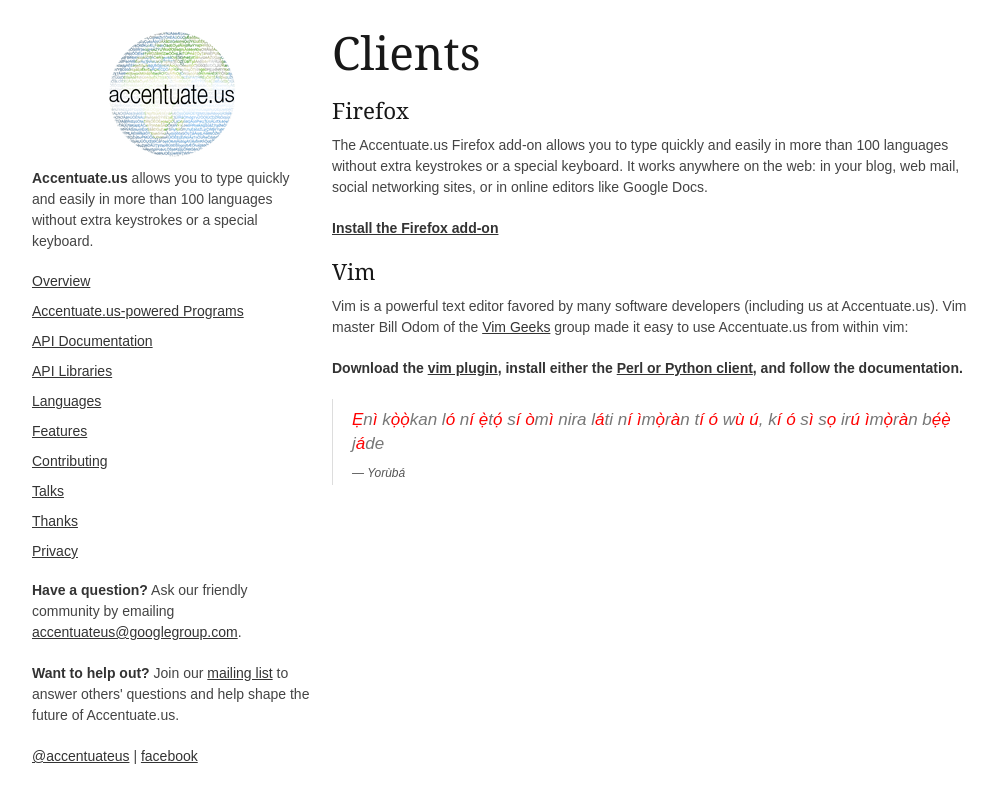
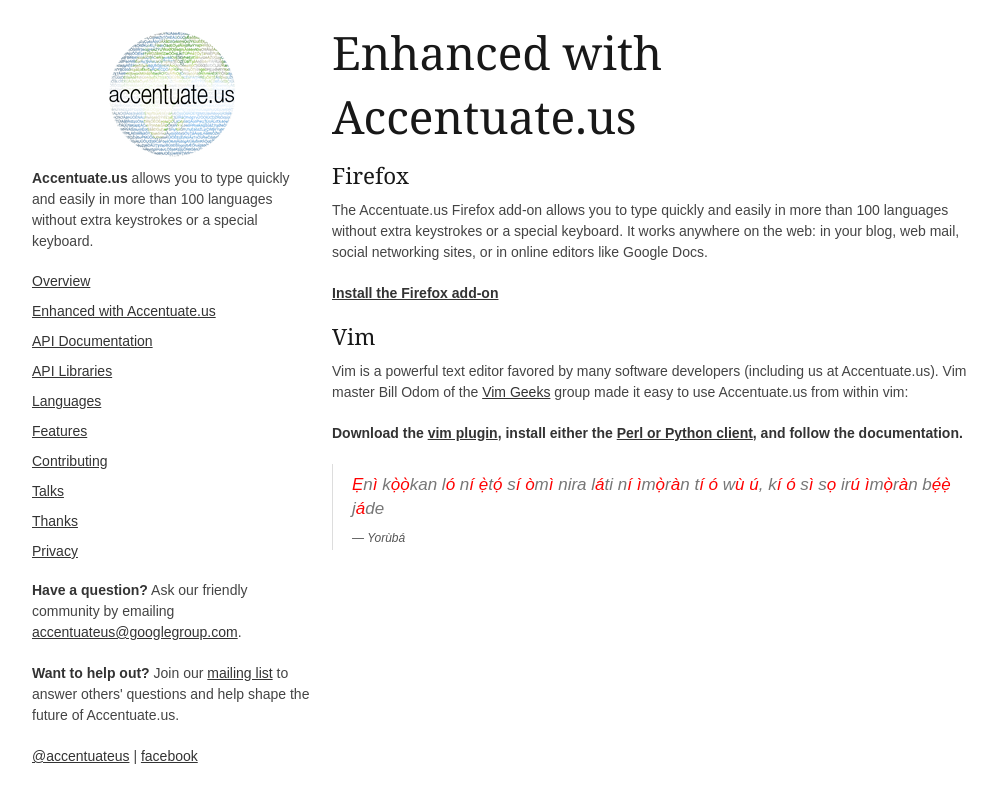
Before and after one commit to michaelschade/accentuateus-site, a Jekyll site: the page built from clients.html, in a window 1280 px wide. Shown: the top 803 px of the page, without its empty margins (138-1135 px from the left). Built offline with Jekyll 4.4.1, drawn with Linux system fonts in a browser that asks for light colours; Markdown is read by kramdown in place of the engine named in the settings.

Commit message:
More wording changes

```diff
--- a/_layouts/default.html
+++ b/_layouts/default.html
@@ -40,7 +40,7 @@
 
       <ul id="navigation">
         <li><a href="/accentuateus-site/">Overview</a></li>
-        <li><a href="/accentuateus-site/clients.html">Accentuate.us-powered Programs</a></li>
+        <li><a href="/accentuateus-site/clients.html">Enhanced with Accentuate.us</a></li>
         <li><a href="https://docs.google.com/document/d/12XYJBIXqrnBevzYARK_kodvi3AEXpQzEBrwcid6V_tM/edit?pli=1" target="_blank">API Documentation</a></li>
         <li><a href="/accentuateus-site/api-libraries.html">API Libraries</a></li>
         <li><a href="/accentuateus-site/languages.html">Languages</a></li>
--- a/clients.html
+++ b/clients.html
@@ -1,7 +1,7 @@
 ---
 layout: default
 ---
-<h1 id="clients">Clients</h1>
+<h1 id="clients">Enhanced with Accentuate.us</h1>
 
 <h2>Firefox</h2>
 <p>The Accentuate.us Firefox add-on allows you to type quickly and easily in more than 100 languages without extra keystrokes or a special keyboard. It works anywhere on the web: in your blog, web mail, social networking sites, or in online editors like Google Docs.</p
```
